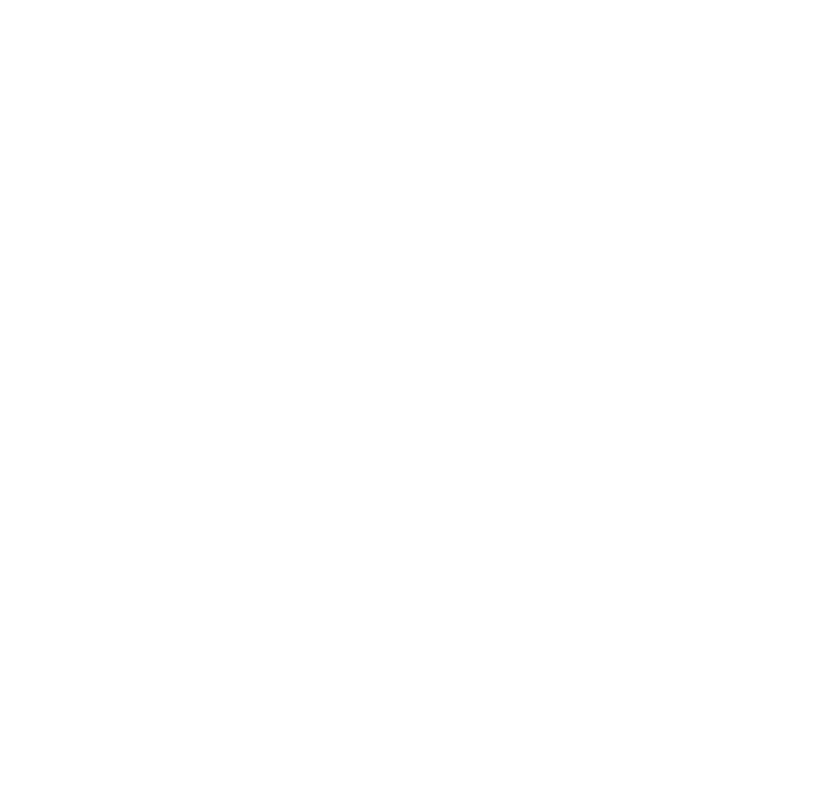
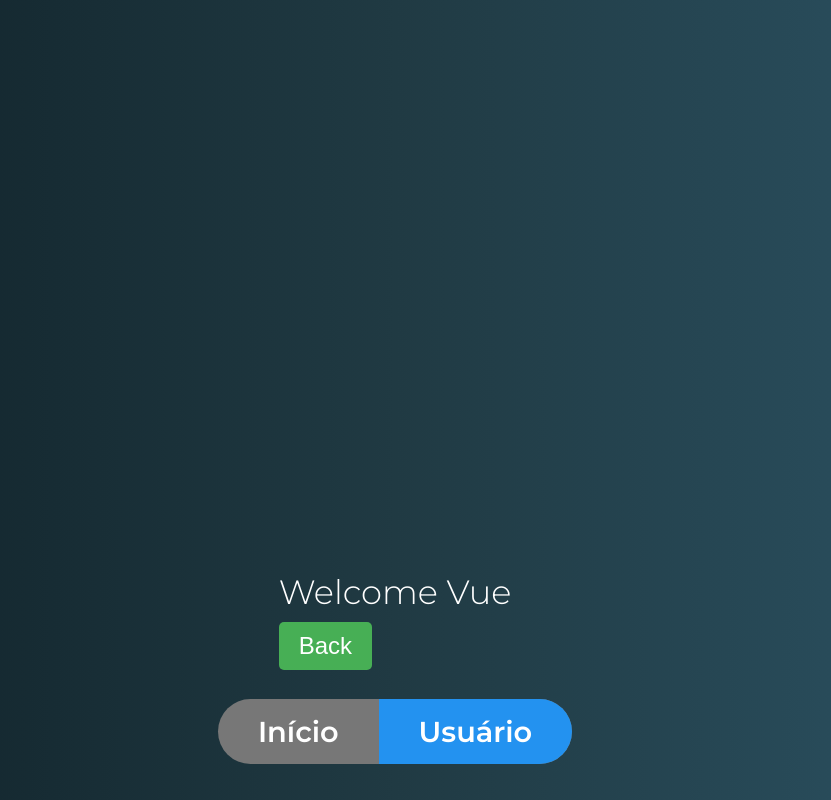
Before and after one commit to rodrigolimasd/vue-tips, a Vue app in the folder routes/routes-test/: page /user/1/edit in a window 1280 px wide. Shown: the part 970-1770 px from the top of the page, without its empty margins (245-1076 px from the left). Before the commit the page ends 800 px from the top, so only its background shows below. Built offline with nearby package versions, Linux system fonts and the light colour scheme.

Commit message:
scrollBehavior examples

```diff
--- a/routes/routes-test/src/components/user/UserDetails.vue
+++ b/routes/routes-test/src/components/user/UserDetails.vue
@@ -9,7 +9,7 @@
         </router-link> -->
         <router-link tag="button" primario
             :to="{ name: 'editUserRoute', params: {id },
-            query: { comp: true, lang: 'en'} }">
+            query: { comp: true, lang: 'en'}, hash:'#footer' }">
             Edit
         </router-link>
     </div>
--- a/routes/routes-test/src/components/user/UserEdit.vue
+++ b/routes/routes-test/src/components/user/UserEdit.vue
@@ -4,6 +4,9 @@
         <p><strong>Code: {{ id }}</strong></p>
         <p><strong>Comp: </strong>{{ $route.query.comp ? 'Yes': 'Não' }}</p>
         <p><strong>Lang: </strong>{{ $route.query.lang }}</p>
+       <div id="footer">
+            <h3>Welcome Vue</h3>
+       </div>
     </div>
 
 </template>
@@ -15,5 +18,7 @@
 </script>
 
 <style scoped>
-
+    #footer {
+        margin-top: 1000px;
+    }
 </style>
--- a/routes/routes-test/src/router.js
+++ b/routes/routes-test/src/router.js
@@ -12,6 +12,20 @@
 
 export default new Router({
     mode: 'history',
+    scrollBehavior(to, from, savedPosition){
+        if(savedPosition) {
+            return savedPosition
+        }
+        else if (to.hash) {
+            return {
+              selector: to.hash,
+              behavior: 'smooth'
+              // , offset: { x: 0, y: 10 }
+            }
+        } else {
+            return { x:0, y: 0 }
+        }
+    },
     routes:[
     {
         path: '/',
```
